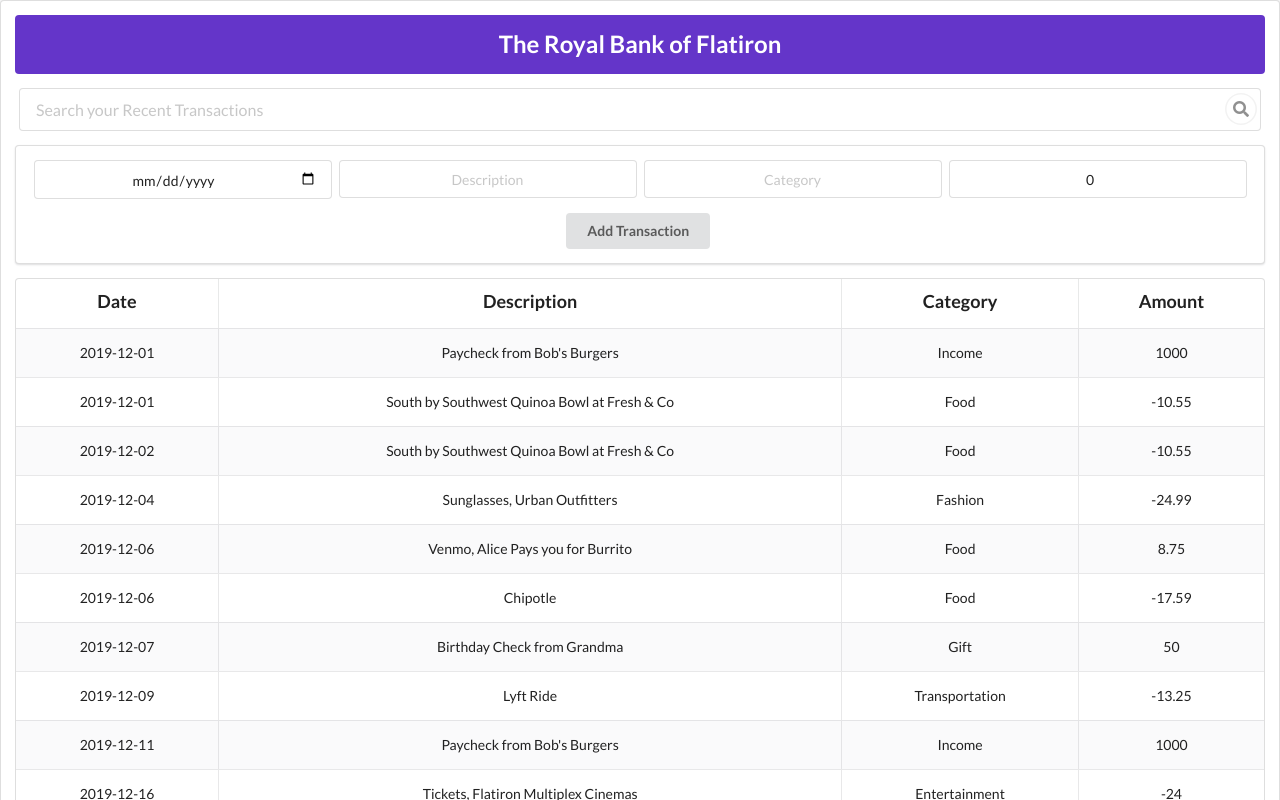
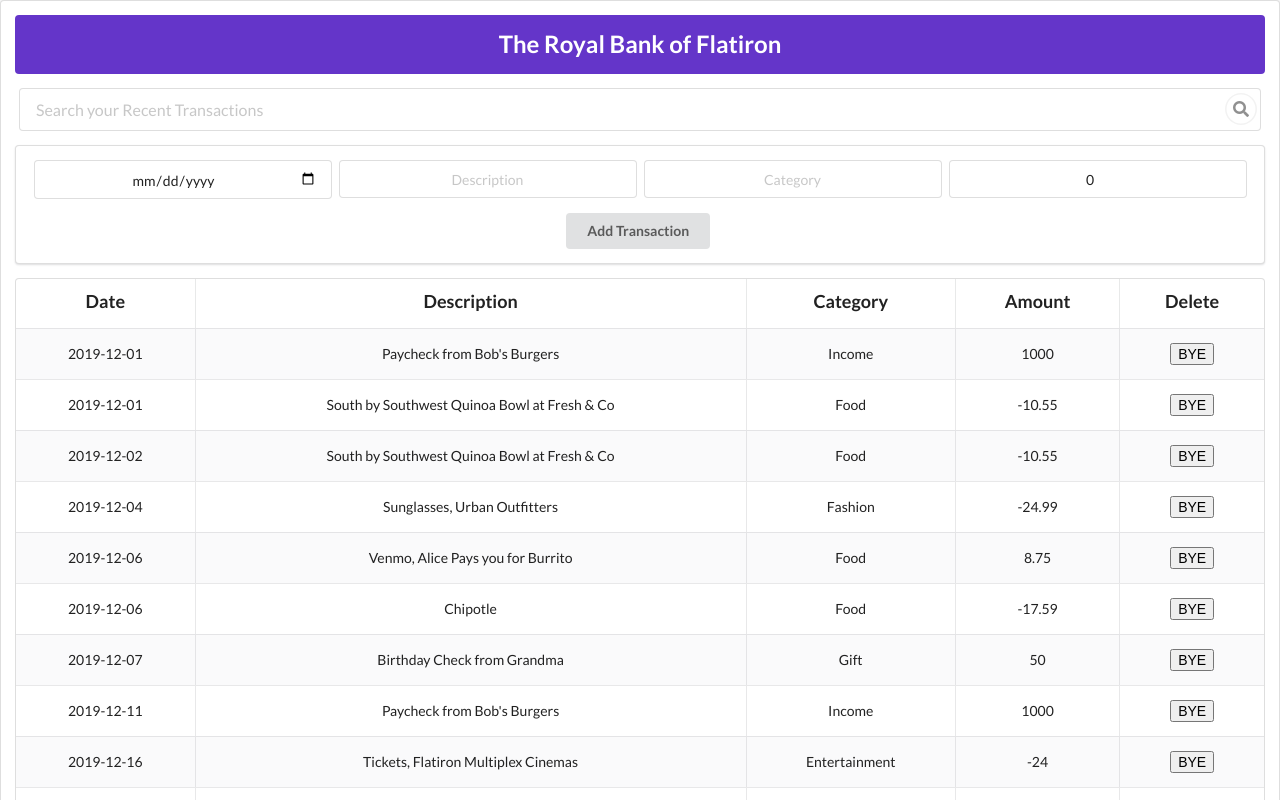
Before and after one commit to learn-co-students/DC-WEB-111620-Code-Challenges, a React (Create React App) app in the folder Phase-4-Round-1/: page / in a window 1280 px wide. Shown: the top 800 px of the page. Built offline with nearby package versions, Linux system fonts and the light colour scheme; data requests are answered from the project's data file.

Commit message:
Delete Function

```diff
--- a/Phase-4-Round-1/db.json
+++ b/Phase-4-Round-1/db.json
@@ -50,13 +50,6 @@
       "amount": 50
     },
     {
-      "id": 8,
-      "date": "2019-12-09",
-      "description": "Lyft Ride",
-      "category": "Transportation",
-      "amount": -13.25
-    },
-    {
       "id": 9,
       "date": "2019-12-11",
       "description": "Paycheck from Bob's Burgers",
@@ -78,13 +71,6 @@
       "amount": -116.39
     },
     {
-      "id": 12,
-      "date": "2019-12-17",
-      "description": "Venmo, Pay Roommate for Rent",
-      "category": "Housing",
-      "amount": -975
-    },
-    {
       "date": "2021-02-11",
       "description": "Cabo Bobs",
       "category": "Food",
--- a/Phase-4-Round-1/src/components/AccountContainer.js
+++ b/Phase-4-Round-1/src/components/AccountContainer.js
@@ -9,7 +9,7 @@ class AccountContainer extends Component {
       <div>
         <Search filterTransactions={this.props.filterTransactions}/>
         <AddTransactionForm addTransaction={this.props.addTransaction}/>
-        <TransactionsList transactions={this.props.transactions}/>
+        <TransactionsList deleteTransaction={this.props.deleteTransaction} transactions={this.props.transactions}/>
       </div>
     );
   }
--- a/Phase-4-Round-1/src/components/App.js
+++ b/Phase-4-Round-1/src/components/App.js
@@ -43,13 +43,27 @@ class App extends Component {
     }
   }
 
+  deleteTransaction = (transID) => {
+    const reqPkg = {
+      method: "DELETE",
+      headers: {'Content-Type':'application/json'},
+    }
+    fetch(`http://localhost:6001/transactions/${transID}`,reqPkg)
+    .then(resp=>resp.json())
+    .then(()=>{
+      this.setState({
+        transactions: this.state.transactions.filter(trans=>trans.id!==transID)
+      })
+    })
+  }
+
   render() {
     return (
       <div className="ui raised segment">
         <div className="ui segment violet inverted">
           <h2>The Royal Bank of Flatiron</h2>
         </div>
-        <AccountContainer filterTransactions={this.filterTransactions} addTransaction={this.addTransaction} transactions={this.state.transactions}/>
+        <AccountContainer deleteTransaction={this.deleteTransaction} filterTransactions={this.filterTransactions} addTransaction={this.addTransaction} transactions={this.state.transactions}/>
       </div>
     );
   }
--- a/Phase-4-Round-1/src/components/Transaction.js
+++ b/Phase-4-Round-1/src/components/Transaction.js
@@ -7,6 +7,7 @@ const Transaction = (props) => {
       <td>{props.description}</td>
       <td>{props.category}</td>
       <td>{props.amount}</td>
+      <td><button onClick={()=>props.deleteTransaction(props.id)}>BYE</button></td>
     </tr>
   );
 };
--- a/Phase-4-Round-1/src/components/TransactionsList.js
+++ b/Phase-4-Round-1/src/components/TransactionsList.js
@@ -4,7 +4,7 @@ import Transaction from "./Transaction";
 const TransactionsList = (props) => {
 
   const renderTransactions = (transactions) => {
-    return transactions.map((trans,i)=><Transaction key={i} {...trans}/>)
+    return transactions.map((trans,i)=><Transaction deleteTransaction={props.deleteTransaction} key={i} {...trans}/>)
   }
 
   return (
@@ -23,6 +23,9 @@ const TransactionsList = (props) => {
           <th>
             <h3 className="ui center aligned header">Amount</h3>
           </th>
+          <th>
+            <h3 className="ui center aligned header">Delete</h3>
+          </th>
         </tr>
         {renderTransactions(props.transactions)}
       </tbody>
```
